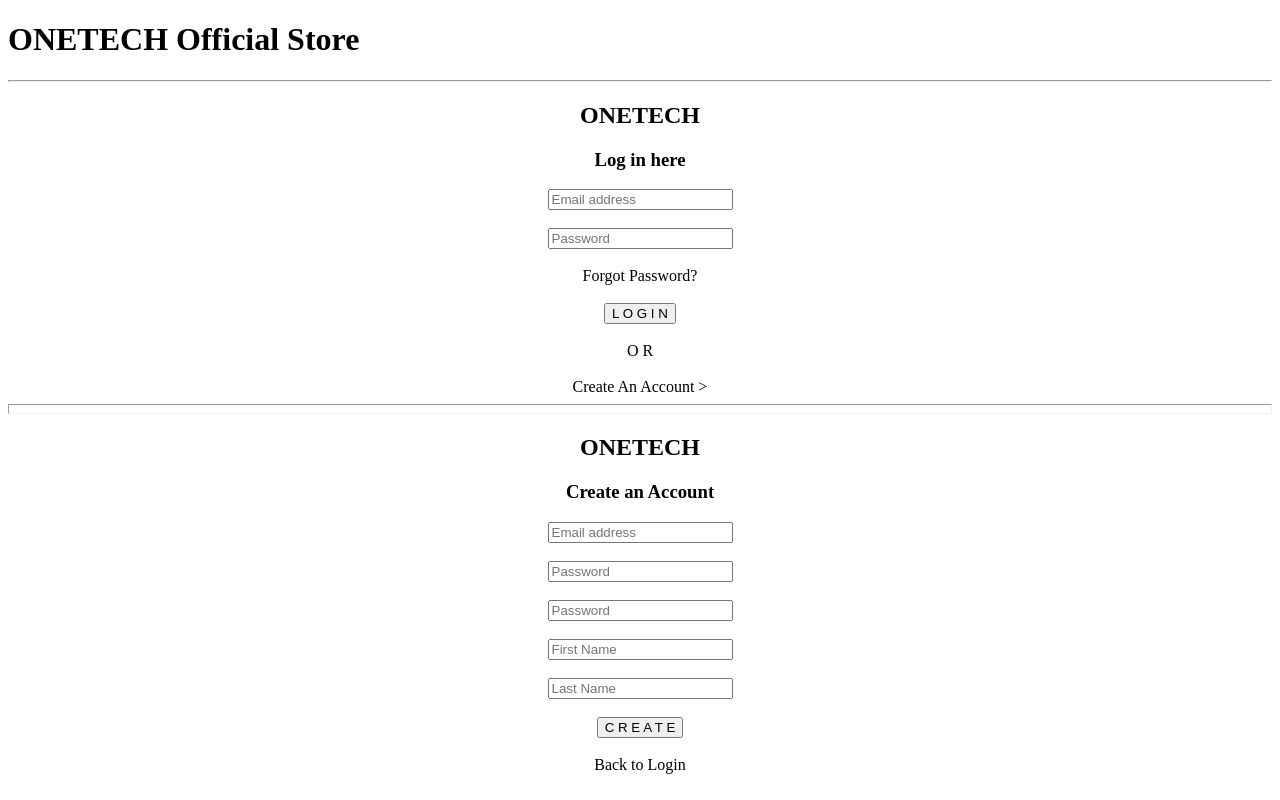
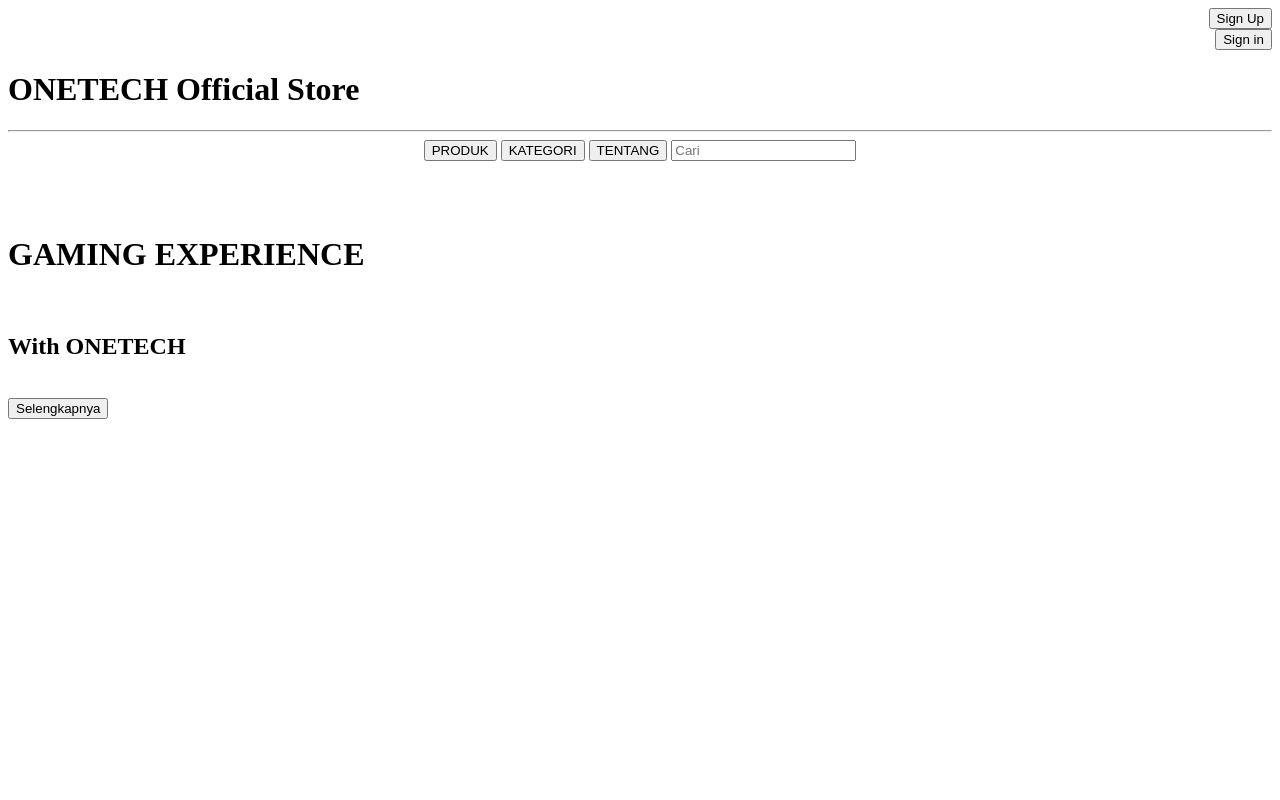
Before and after one commit to AdityaNovanF/AdityaNovanF.github.io, a plain HTML site: page index.html in a window 1280 px wide. Drawn offline with Linux system fonts and the light colour scheme.

Commit message:
perubahan pada index

```diff
--- a/index.html
+++ b/index.html
@@ -4,28 +4,24 @@
     <meta charset="utf-8">
     <title>Onetech Official Store</title>
   </head>
-  <body align="center">
+  <body align="right">
+    <form class="Register">
+      <input type="submit" name="Register" value="Sign Up">
+    </form>
+    <form class="Login" action="Login.html">
+      <input type="Submit" name="Login" value="Sign in">
+    </form>
     <h1 align="left">ONETECH Official Store</h1><hr>
-    <h2>ONETECH</h2>
-    <h3>Log in here</h3>
-    <form class="Login">
-      <input type="text" placeholder="Email address"><br><br>
-      <input type="password" placeholder="Password"><br><br>
-      Forgot Password?<br><br>
-      <input type="submit" name="Login" value="L O G I N"><br><br>
-      O R <br><br>
-      Create An Account >
-    </form>
-    <form class="Register"><hr size = 10px>
-      <h2>ONETECH</h2>
-      <h3>Create an Account</h3>
-        <input type="text" placeholder="Email address"><br><br>
-        <input type="password" placeholder="Password"><br><br>
-        <input type="password" placeholder="Password"><br><br>
-        <input type="text" placeholder="First Name"><br><br>
-        <input type="text" placeholder="Last Name"><br><br>
-        <input type="submit" name="Login" value="C R E A T E"><br><br>
-        Back to Login
+    <form align="center"class="Cari">
+      <input align="center" type="submit" value="PRODUK">
+      <input align="center" type="submit" value="KATEGORI">
+      <input align="center" type="submit" value="TENTANG">
+      <input align="right" type="text" placeholder="Cari">
+    </form><br><br><br>
+    <h1 align="left">GAMING EXPERIENCE</h1><br>
+    <h2 align="left">With ONETECH</h2><br>
+    <form class="Selengkapnya" align="left">
+      <input align="left" type="submit" name="button" value="Selengkapnya">
     </form>
   </body>
 </html>
```
Also changed, not shown: Login.html (added, +20 -0 lines).
